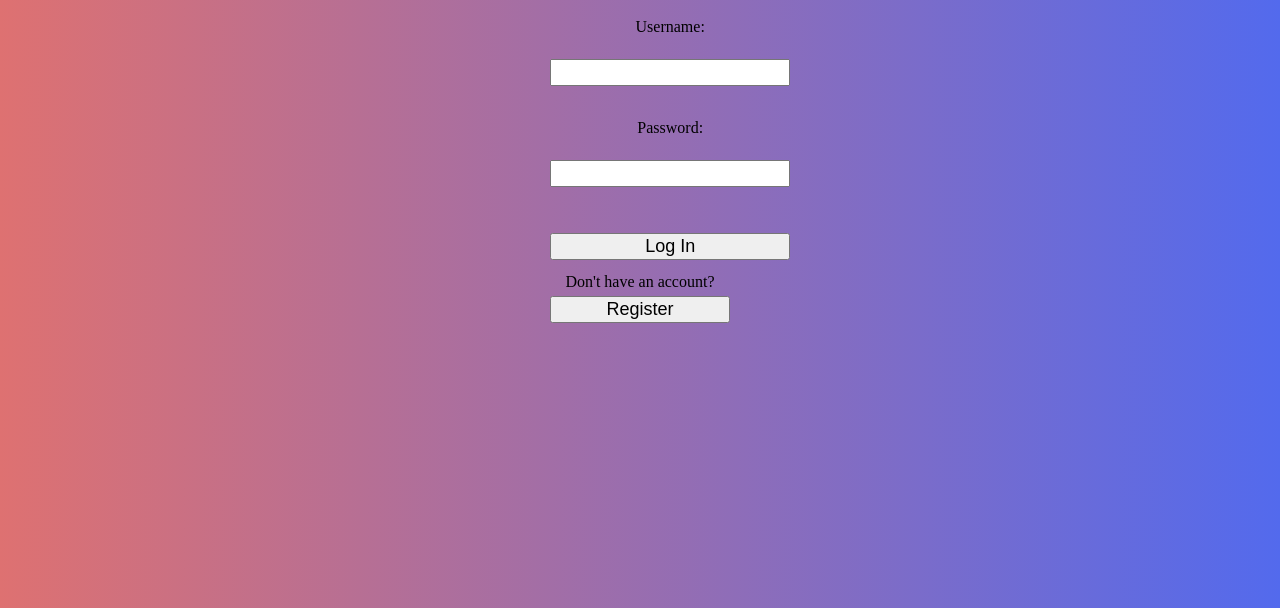
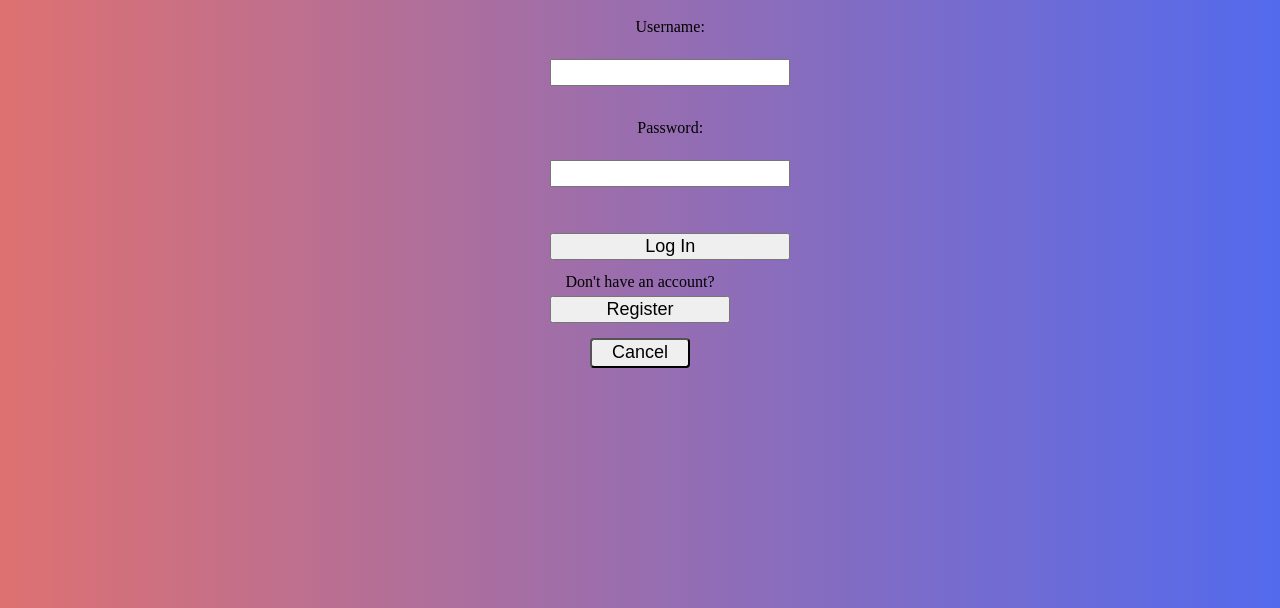
Before and after one commit to CardboardGage/puzzlemaster, a PHP site: page /login.php in a window 1280 px wide. Shown: the top 608 px of the page. Run offline with PHP 8.4, Linux system fonts and the light colour scheme.

Commit message:
fixed configMenu placing. added cancel buttons to login and register

```diff
--- a/js/menu.js
+++ b/js/menu.js
@@ -1,4 +1,4 @@
-$mainMenu = $(".mainMenuBtn");
+$mainMenu = $(".mainMenu");
 $backBtn = $("#backBtn");
 $leaderboard = $("#leaderboard");
 
--- a/login.php
+++ b/login.php
@@ -70,6 +70,9 @@
       <label for="submit">Don't have an account?</label>
       <input type="submit" value="Register" name="submit">
     </form>
+    <form action="index.php">
+      <button id="backBtn">Cancel</button>
+    </form>
   </div>
 </body>
 <?php
--- a/register.php
+++ b/register.php
@@ -48,6 +48,9 @@
           <br><br>
           <input type="submit" value="Register">
         </form>
+        <form action="index.php">
+          <button id="backBtn">Cancel</button>
+        </form>
         <?php } else if ($method == 'POST') {
           $username = trim(sanitizeString(INPUT_POST, 'username'));
           $email = trim(sanitizeString(INPUT_POST,'email'));
```
